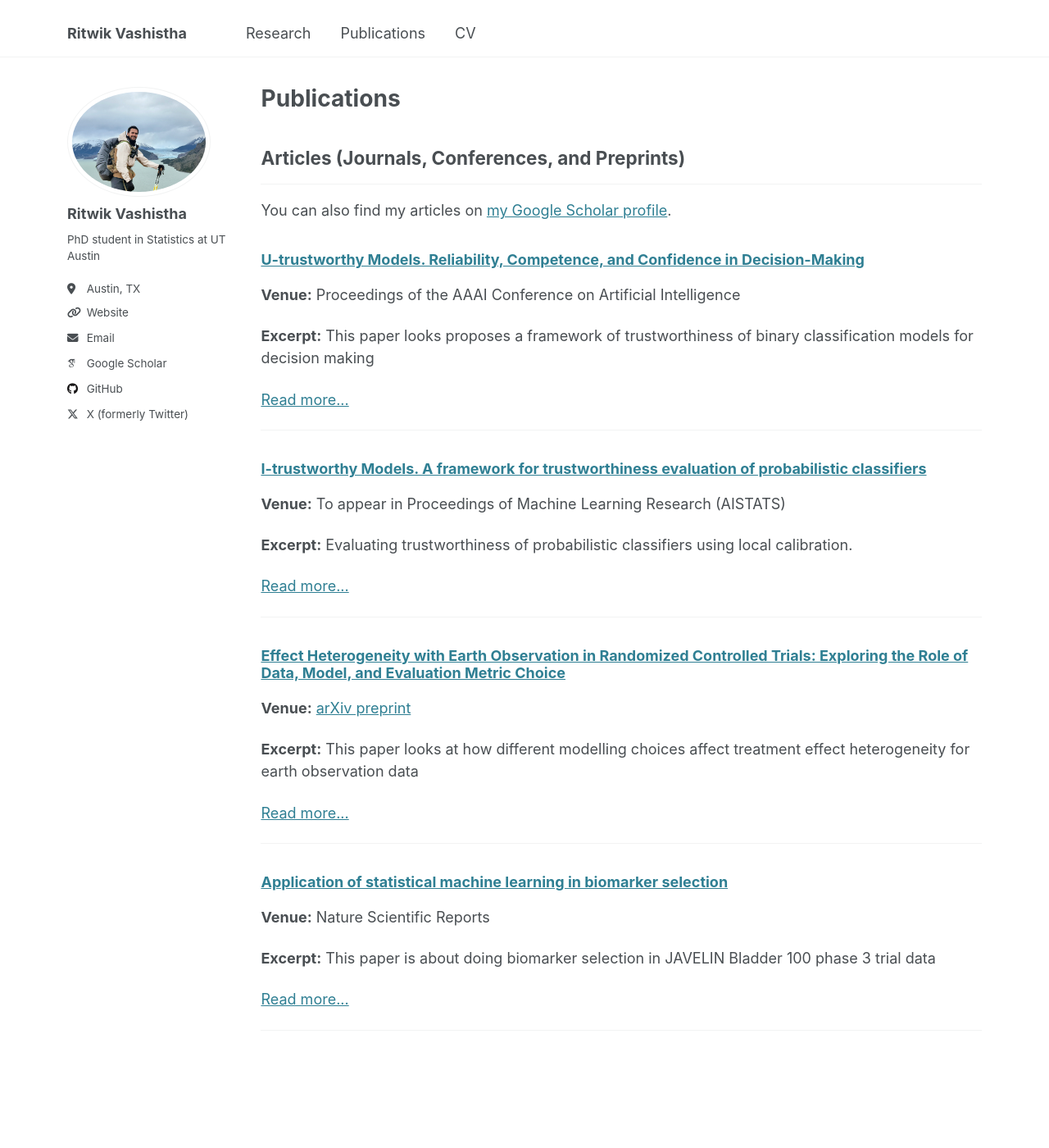
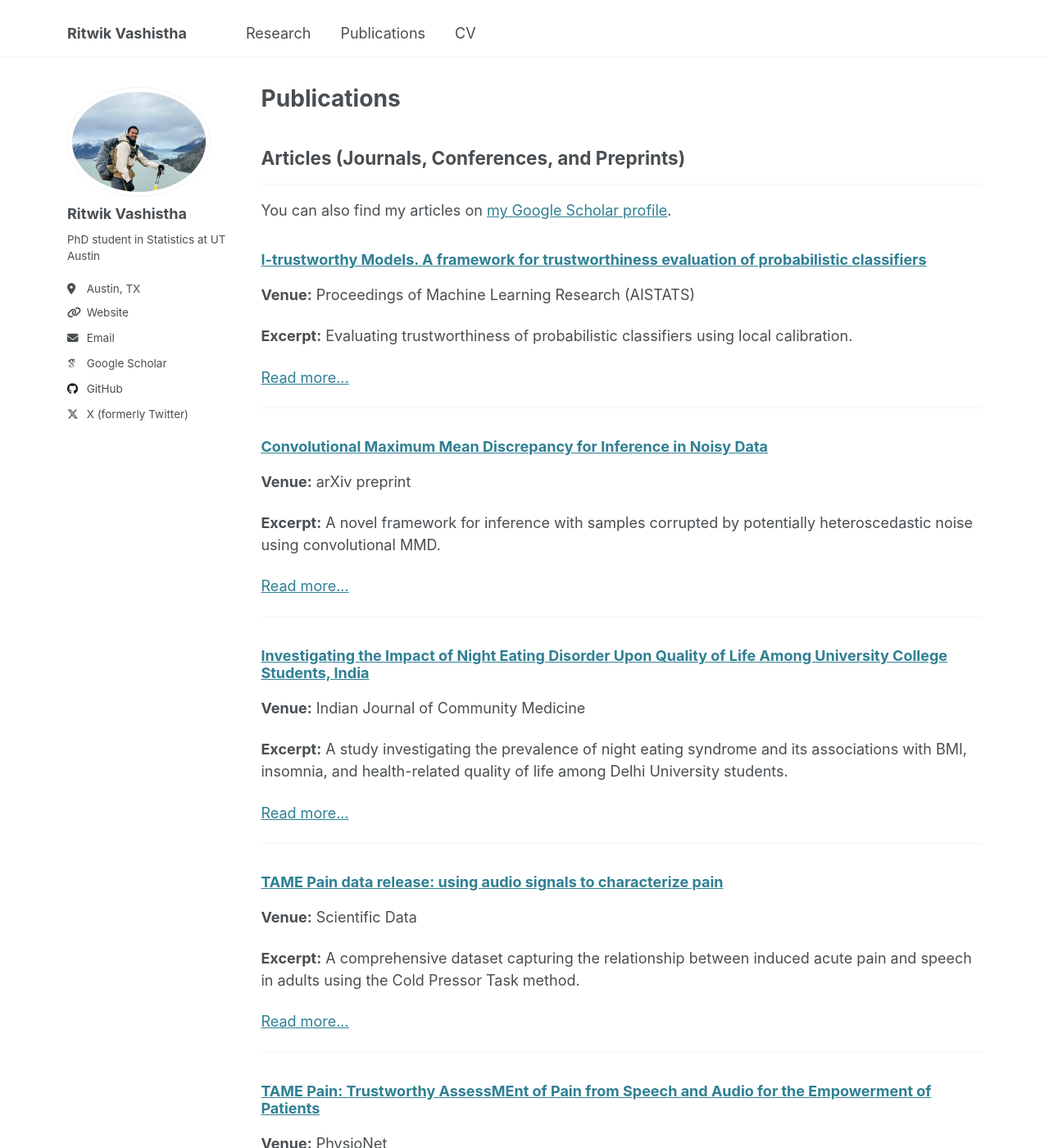
Before and after one commit to ritwikvashistha/ritwikvashistha.github.io, a Jekyll site: the page built from _pages/publications.html, in a window 1280 px wide and 1400 px high. Shown: the whole window at 82% size. Built offline with Jekyll 4.4.1, drawn with Linux system fonts in a browser that asks for light colours; some web fonts are replaced; some of the changed text lies outside the part shown.

Commit message:
Updating Publications Page, adding new papers.

```diff
--- /dev/null
+++ b/_publications/convmmd.md
@@ -0,0 +1,15 @@
+---
+title: "Convolutional Maximum Mean Discrepancy for Inference in Noisy Data"
+collection: publications
+category: preprints
+permalink: /publication/convmmd
+excerpt: 'A novel framework for inference with samples corrupted by potentially heteroscedastic noise using convolutional MMD.'
+date: 2026-04-13
+venue: 'arXiv preprint'
+paperurl: 'https://arxiv.org/abs/2604.12022'
+---
+## Abstract
+This work introduces a novel framework for inference with samples corrupted by potentially heteroscedastic noise from a known distribution. Central to our approach is the convolutional MMD (convMMD), which compares distributions after noise convolution and retains metric validity under standard kernel conditions. We establish finite-sample deviation bounds that are unaffected by measurement error and prove an equivalence between testing under noise and kernel smoothing.
+
+## Links
+- [Paper Link](https://arxiv.org/abs/2604.12022)
--- a/_publications/i-trustworthy.md
+++ b/_publications/i-trustworthy.md
@@ -2,7 +2,7 @@
 title: "I-trustworthy Models. A framework for trustworthiness evaluation of probabilistic classifiers"
 authors: "Author A, Author B"
 venue: 'Proceedings of Machine Learning Research (AISTATS)'
-status: "to_appear"
+status: "manuscripts"
 paper_link: "https://arxiv.org/abs/2501.15617"
 layout: archive
 permalink: /publication/i-trustworthy
--- /dev/null
+++ b/_publications/night-eating.md
@@ -0,0 +1,15 @@
+---
+title: "Investigating the Impact of Night Eating Disorder Upon Quality of Life Among University College Students, India"
+collection: publications
+category: manuscripts
+permalink: /publication/night-eating
+excerpt: 'A study investigating the prevalence of night eating syndrome and its associations with BMI, insomnia, and health-related quality of life among Delhi University students.'
+date: 2025-12-01
+venue: 'Indian Journal of Community Medicine'
+paperurl: 'https://journals.lww.com/ijcm/fulltext/2025/12003/investigating_the_impact_of_night_eating_disorder.22.aspx'
+---
+## Abstract
+This study investigated the prevalence of eating disorders and explored associations between these outcomes with body mass index (BMI), insomnia, and health-related quality of life (HRQoL) among Delhi University students. We administered a night eating questionnaire (NEQ) along with subscales on morning anorexia, delayed morning meal, evening hyperphagia, sleep disturbance, and the Form-36 health quality survey to 524 students (284 females and 240 males). The prevalence of night eating syndrome (NES) in the population was found to be 33%, of which 48% were females. Results showed that people suffering from morning anorexia and night awakening have much lower mental health composite scores (MCS) and physical health composite scores (PCS).
+
+## Links
+- [Paper Link](https://journals.lww.com/ijcm/fulltext/2025/12003/investigating_the_impact_of_night_eating_disorder.22.aspx)
--- /dev/null
+++ b/_publications/tame-pain-data.md
@@ -0,0 +1,15 @@
+---
+title: "TAME Pain data release: using audio signals to characterize pain"
+collection: publications
+category: manuscripts
+permalink: /publication/tame-pain-data
+excerpt: 'A comprehensive dataset capturing the relationship between induced acute pain and speech in adults using the Cold Pressor Task method.'
+date: 2025-04-10
+venue: 'Scientific Data'
+paperurl: 'https://www.nature.com/articles/s41597-025-04733-2'
+---
+## Abstract
+Accurately assessing pain through speech remains a challenge in medical practice, with profound implications for patient care and health outcomes. This paper presents a comprehensive dataset that captures the relationship between induced acute pain and speech in adults. We utilized the Cold Pressor Task (CPT) method to induce pain and recorded over 7,000 utterances from 51 participants, correlating their self-reported pain levels with vocal cues. This dataset stands as the largest of its kind to date and includes comprehensive annotations detailing background noise, speech errors, and non-speech vocal features.
+
+## Links
+- [Paper Link](https://www.nature.com/articles/s41597-025-04733-2)
--- /dev/null
+++ b/_publications/tame-pain-physionet.md
@@ -0,0 +1,15 @@
+---
+title: "TAME Pain: Trustworthy AssessMEnt of Pain from Speech and Audio for the Empowerment of Patients"
+collection: publications
+category: datasets
+permalink: /publication/tame-pain-physionet
+excerpt: 'A PhysioNet dataset containing over 7,000 utterances from 51 participants for pain assessment through speech analysis.'
+date: 2025-01-21
+venue: 'PhysioNet'
+paperurl: 'https://physionet.org/content/tame-pain/1.0.0/'
+---
+## Abstract
+The TAME Pain dataset provides a comprehensive collection for studying the relationship between induced acute pain and speech in adults. The dataset consists of audio recordings, audio metadata, participant data, and detailed annotations. We recorded over 7,000 utterances from 51 participants using the Cold Pressor Task (CPT) method to induce pain, correlating their self-reported pain levels with vocal cues. This dataset includes comprehensive annotations detailing background noise, speech errors, and non-speech vocal features.
+
+## Links
+- [Dataset Link](https://physionet.org/content/tame-pain/1.0.0/)
```
